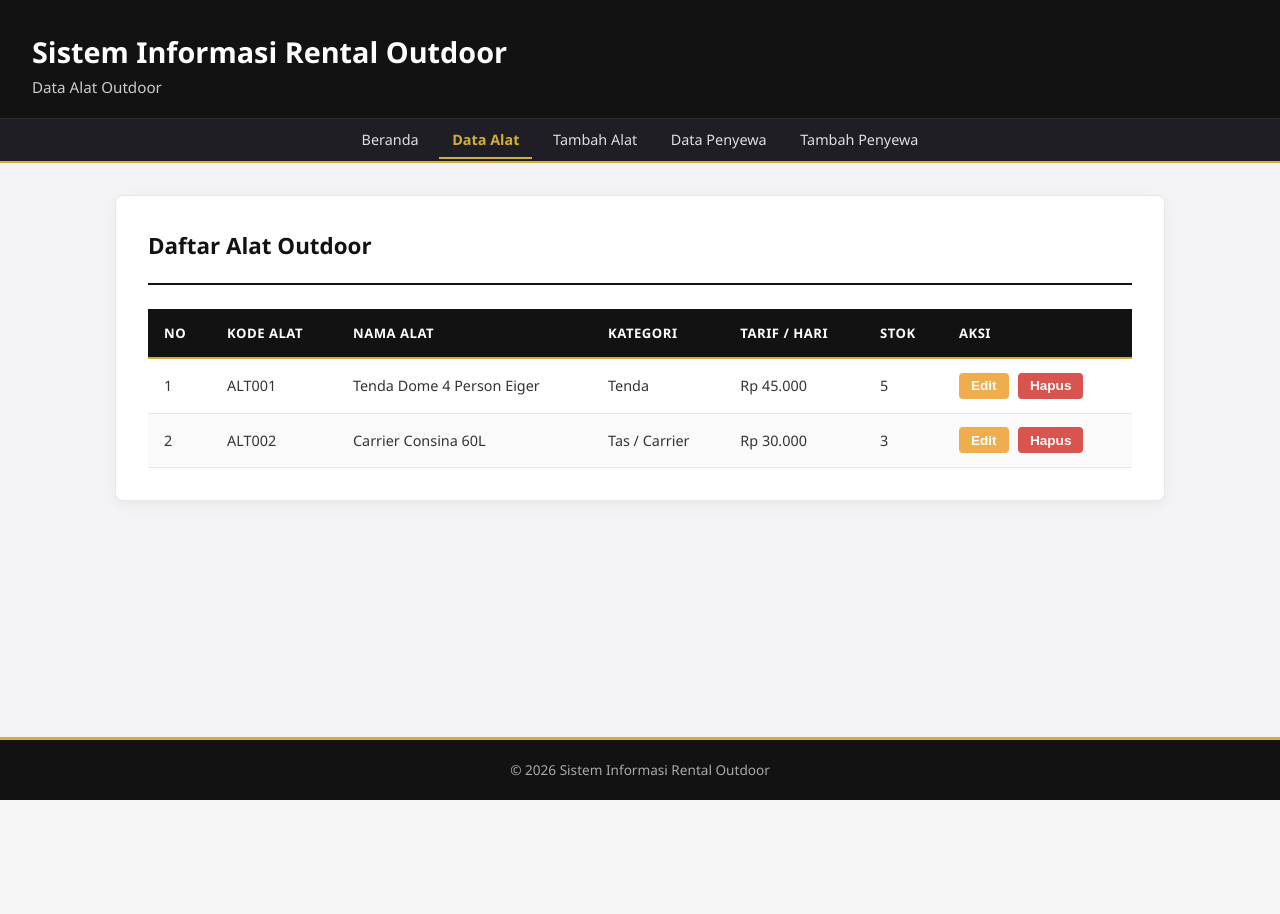
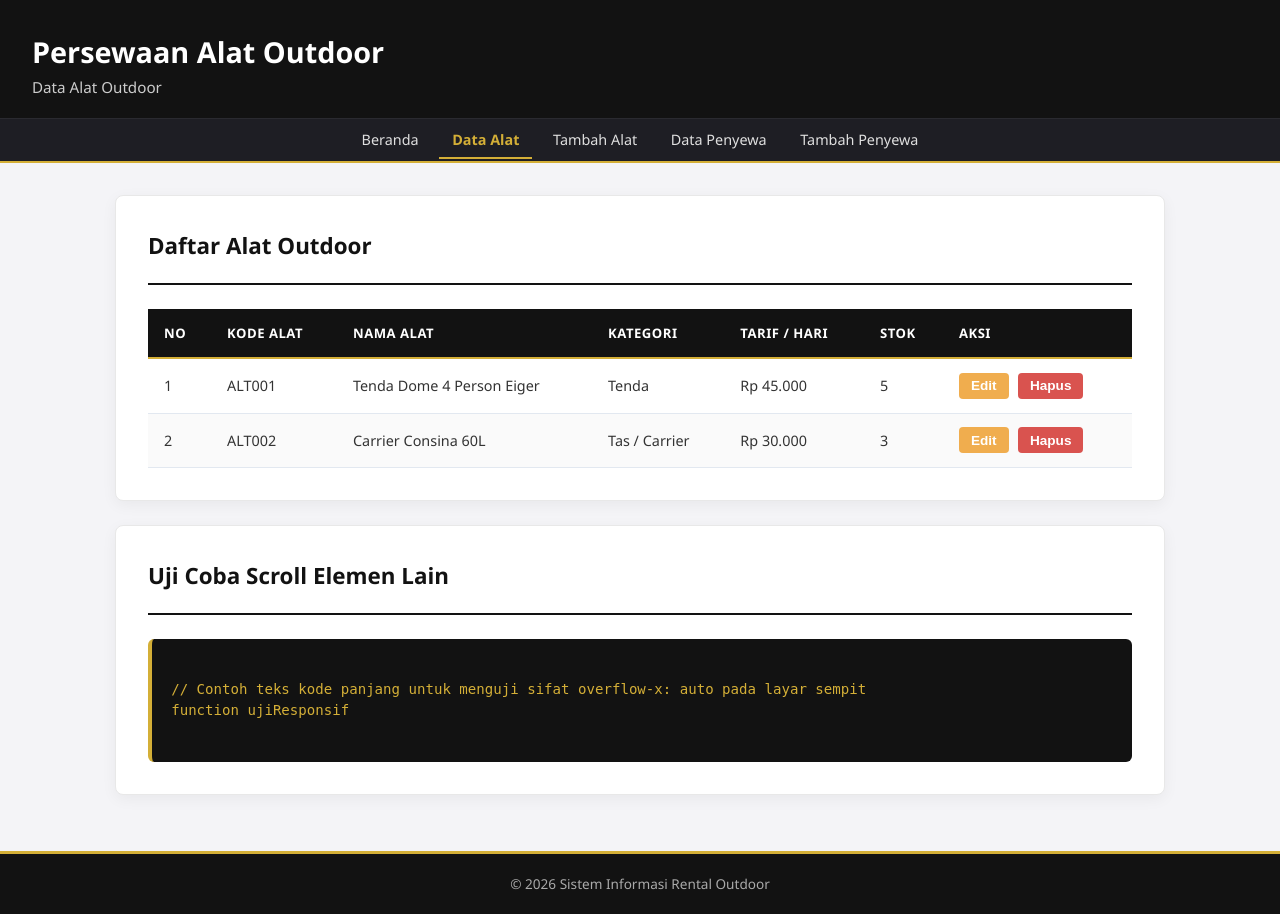
Before and after one commit to m-zasky/Zasky_Pemrograman_Web2026, a PHP site: page /alat/list.html in a window 1280 px wide. Before the commit the page ends 800 px from the top, so only its background shows below. Run offline with PHP 8.4, Linux system fonts and the light colour scheme.

Commit message:
Modif Vercel

```diff
--- a/jobsheet-03/alat/list.html
+++ b/jobsheet-03/alat/list.html
@@ -3,13 +3,13 @@
 <head>
     <meta charset="UTF-8">
     <meta name="viewport" content="width=device-width, initial-scale=1">
-    <title>Sistem Informasi Rental Outdoor | Data Alat</title>
+    <title>Persewaan Alat Outdoor</title>
     <link rel="stylesheet" href="../assets/css/style.css">
 </head>
 <body>
     <header>
         <div class="header-banner">
-            <h1>Sistem Informasi Rental Outdoor</h1>
+            <h1>Persewaan Alat Outdoor</h1>
             <p class="subtitle">Data Alat Outdoor</p>
         </div>
         <input type="checkbox" id="nav-toggle" class="nav-toggle">
@@ -26,6 +26,7 @@
     </header>
 
     <main>
+        <!-- Card Daftar Utama -->
         <div class="card-container">
             <h2 class="page-title">Daftar Alat Outdoor</h2>
             <div class="divider"></div>
@@ -72,6 +73,19 @@
                 </table>
             </div>
         </div>
+
+        <!-- Card Uji Coba Scroll Elemen Lain -->
+        <div class="card-container">
+            <h2 class="page-title">Uji Coba Scroll Elemen Lain</h2>
+            <div class="divider"></div>
+
+            <div class="table-responsive">
+                <pre><code>
+// Contoh teks kode panjang untuk menguji sifat overflow-x: auto pada layar sempit
+function ujiResponsif
+                </code></pre>
+            </div>
+        </div>
     </main>
 
     <footer>
--- a/jobsheet-03/alat/tambah.html
+++ b/jobsheet-03/alat/tambah.html
@@ -3,13 +3,13 @@
 <head>
     <meta charset="UTF-8">
     <meta name="viewport" content="width=device-width, initial-scale=1">
-    <title>Sistem Informasi Rental Outdoor | Tambah Alat</title>
+    <title>Persewaan Alat Outdoor</title>
     <link rel="stylesheet" href="../assets/css/style.css">
 </head>
 <body>
     <header>
         <div class="header-banner">
-            <h1>Sistem Informasi Rental Outdoor</h1>
+            <h1>Persewaan Alat Outdoor</h1>
             <p class="subtitle">Tambah Data Alat Outdoor</p>
         </div>
         <input type="checkbox" id="nav-toggle" class="nav-toggle">
--- a/jobsheet-03/assets/css/style.css
+++ b/jobsheet-03/assets/css/style.css
@@ -394,3 +394,15 @@ footer {
         grid-template-columns: 1fr;
     }
 }
+
+/* ===== Style Elemen Pre & Code (Scroll Test) ===== */
+pre {
+    background-color: var(--bg-dark);
+    color: var(--accent-gold);
+    padding: 1.2rem;
+    border-radius: 6px;
+    font-family: 'Consolas', 'Courier New', monospace;
+    font-size: 0.88rem;
+    line-height: 1.5;
+    border-left: 4px solid var(--accent-gold);
+}
--- a/jobsheet-03/index.html
+++ b/jobsheet-03/index.html
@@ -4,14 +4,14 @@
 <head>
     <meta charset="UTF-8">
     <meta name="viewport" content="width=device-width, initial-scale=1">
-    <title>Sistem Informasi Rental Outdoor</title>
+    <title>Persewaan Alat Outdoor</title>
     <link rel="stylesheet" href="assets/css/style.css">
 </head>
 
 <body>
     <header>
         <div class="header-banner">
-            <h1>Sistem Informasi Rental Outdoor</h1>
+            <h1>Persewaan Alat Outdoor</h1>
             <p class="subtitle">Web Pengelola Data Persewaan Alat Outdoor</p>
         </div>
         <input type="checkbox" id="nav-toggle" class="nav-toggle">
--- a/jobsheet-03/penyewa/list.html
+++ b/jobsheet-03/penyewa/list.html
@@ -3,13 +3,13 @@
 <head>
     <meta charset="UTF-8">
     <meta name="viewport" content="width=device-width, initial-scale=1">
-    <title>Sistem Informasi Rental Outdoor | Data Penyewa</title>
+    <title>Persewaan Alat Outdoor</title>
     <link rel="stylesheet" href="../assets/css/style.css">
 </head>
 <body>
     <header>
         <div class="header-banner">
-            <h1>Sistem Informasi Rental Outdoor</h1>
+            <h1>Persewaan Alat Outdoor</h1>
             <p class="subtitle">Data Penyewa / Member Rental</p>
         </div>
         <input type="checkbox" id="nav-toggle" class="nav-toggle">
--- a/jobsheet-03/penyewa/tambah.html
+++ b/jobsheet-03/penyewa/tambah.html
@@ -4,14 +4,14 @@
 <head>
     <meta charset="UTF-8">
     <meta name="viewport" content="width=device-width, initial-scale=1">
-    <title>Sistem Informasi Rental Outdoor | Tambah Penyewa</title>
+    <title>Persewaan Alat Outdoor</title>
     <link rel="stylesheet" href="../assets/css/style.css">
 </head>
 
 <body>
     <header>
         <div class="header-banner">
-            <h1>Sistem Informasi Rental Outdoor</h1>
+            <h1>Persewaan Alat Outdoor</h1>
             <p class="subtitle">Tambah Data Penyewa Baru</p>
         </div>
         <input type="checkbox" id="nav-toggle" class="nav-toggle">
```
